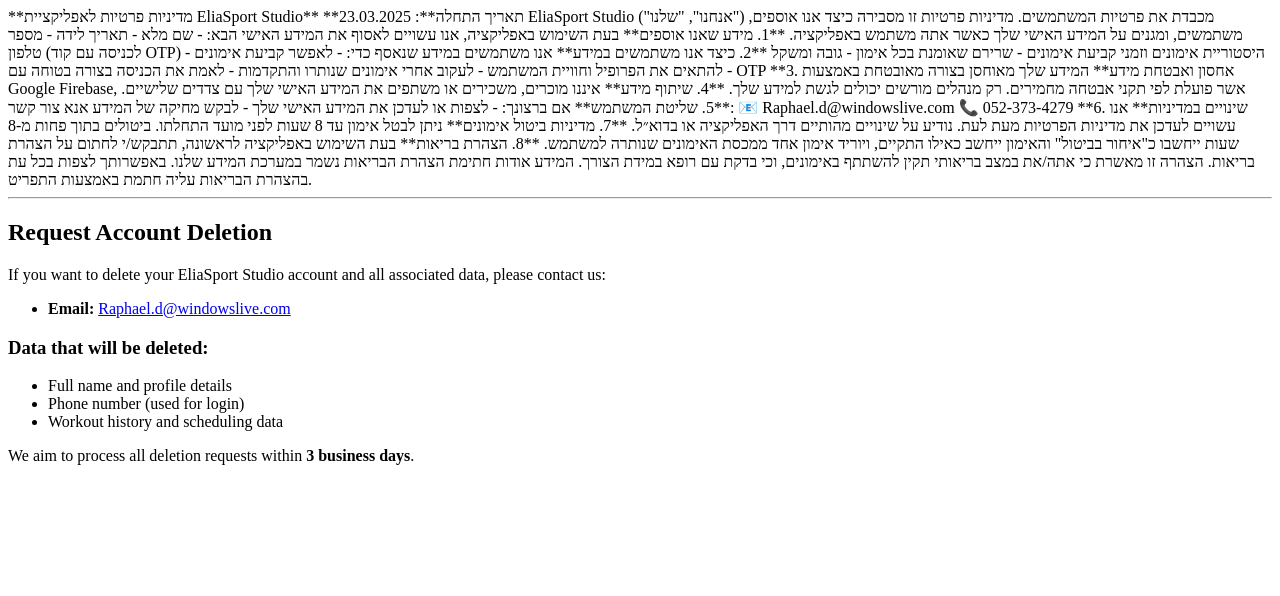
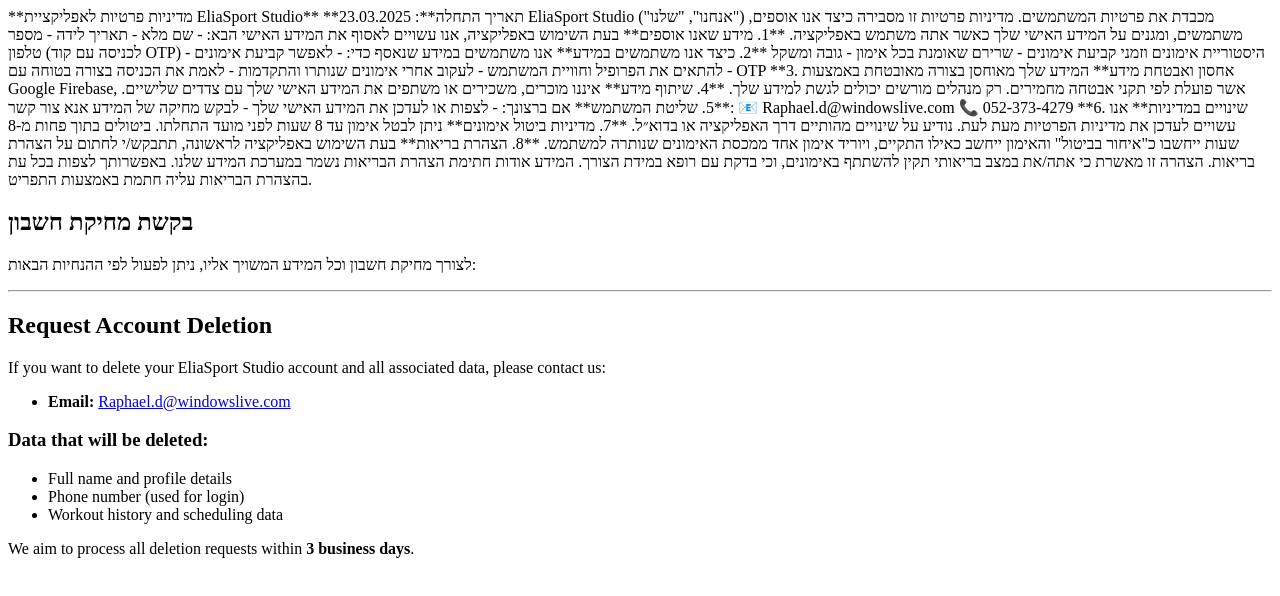
Before and after one commit to rafaeldamouny/eliasport-studio-privacy, a plain HTML site: page index.html in a window 1280 px wide. Drawn offline with Linux system fonts and the light colour scheme.

Commit message:
Update index.html

```diff
--- a/index.html
+++ b/index.html
@@ -43,7 +43,8 @@
 בעת השימוש באפליקציה לראשונה, תתבקש/י לחתום על הצהרת בריאות. הצהרה זו מאשרת כי אתה/את במצב בריאותי תקין להשתתף באימונים, וכי בדקת עם רופא במידת הצורך. המידע אודות חתימת הצהרת הבריאות נשמר במערכת המידע שלנו. באפשרותך לצפות בכל עת בהצהרת הבריאות עליה חתמת באמצעות התפריט.
 
 
-
+<h2>בקשת מחיקת חשבון</h2>
+<p>לצורך מחיקת חשבון וכל המידע המשויך אליו, ניתן לפעול לפי ההנחיות הבאות:</p>
 <hr>
 <h2>Request Account Deletion</h2>
 <p>If you want to delete your EliaSport Studio account and all associated data, please contact us:</p>
```
